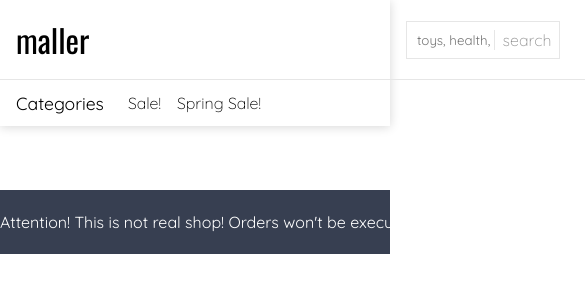
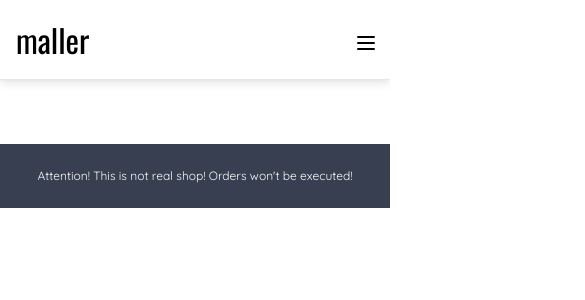
Before and after one commit to krzygrzywygrzy/maller, a React (Create React App) app: page / in a window 390 px wide. Shown: the top 300 px of the page, 585 px wide, since content can reach past the window. Built offline with nearby package versions, Linux system fonts and the light colour scheme; no server answers; the database is empty.

Commit message:
navbar & footer responsiveness

```diff
--- a/src/core/commentCard/commentCard.tsx
+++ b/src/core/commentCard/commentCard.tsx
@@ -10,7 +10,6 @@ const CommentCard: React.FC<Comment> = ({ name, content, rating }) => {
     if (rating) {
       let arr: Array<JSX.Element> = [];
       for (let i = 0; i < rating; i++) {
-        //TODO: resolve problem with key
         arr.push(React.createElement(StarRating, { key: i }));
       }
       setStars(arr);
--- a/src/core/footer/footer.css
+++ b/src/core/footer/footer.css
@@ -12,3 +12,14 @@ footer > div {
   width: 1000px;
   margin: 0 auto;
 }
+
+@media (max-width: 1000px){
+  footer > div {
+    width: 100%;
+  }
+
+  footer {
+    text-align: center;
+    font-size: 0.75rem;
+  }
+}
--- a/src/core/navbar/navbar.css
+++ b/src/core/navbar/navbar.css
@@ -115,3 +115,48 @@ li:hover,
 .account-menu {
   position: absolute;
 }
+
+.burger-menu {
+  margin-right: 0.75rem;
+  margin-top: 10px;
+  cursor: pointer;
+  display: none;
+}
+
+.phone-menu {
+  position: absolute;
+  background: rgba(0, 0, 0, 0.2);
+  width: 100%;
+  height: calc(100vh - 100%);
+}
+
+.phone-menu-container {
+  width: 75%;
+  background: white;
+}
+
+.phone-menu-item {
+  padding: 0.5rem;
+  border-bottom: 1px solid #e6e6e6;
+}
+
+.phone-menu-category {
+  font-weight: 400;
+  padding: 0.5rem;
+}
+
+@media (max-width: 1000px) {
+  .navbar-container {
+    width: 100%;
+  }
+
+  .navbar-options,
+  .search-box,
+  .category-container {
+    display: none;
+  }
+
+  .burger-menu {
+    display: block;
+  }
+}
--- a/src/core/navbar/navbar.tsx
+++ b/src/core/navbar/navbar.tsx
@@ -9,12 +9,14 @@ import Category from "../../models/categories";
 import { rootState } from "../../store/reducers/rootReducer";
 import User from "../../models/user";
 import { useLocation } from "wouter";
+import { ReactComponent as MenuBurger } from "../../assets/icons/menu.svg";
+import MobileMenu from "./phoneMenu";
 
 interface NavbarProps {
   basket: Basket;
   categories: Array<Category>;
   user: User;
-  getCategories();
+  getCategories(): void;
 }
 
 const Navbar: React.FC<NavbarProps> = ({
@@ -24,8 +26,8 @@ const Navbar: React.FC<NavbarProps> = ({
   user,
 }: NavbarProps) => {
   const [showCategory, setShowCategory] = useState<boolean>(false);
-  // eslint-disable-next-line
-  const [_, setLocation] = useLocation();
+  const [showPhoneMenu, setShowPhoneMenu] = useState<boolean>(false);
+  const [, setLocation] = useLocation();
 
   useEffect(() => {
     if (categories.length === 0) getCategories();
@@ -42,6 +44,10 @@ const Navbar: React.FC<NavbarProps> = ({
   const accountRedirect = () => {
     if (user.uid !== undefined) setLocation("/profile");
     else setLocation("/login");
+  };
+
+  const hideMobileMenu = () => {
+    setShowPhoneMenu(false);
   };
 
   return (
@@ -62,7 +68,7 @@ const Navbar: React.FC<NavbarProps> = ({
             </div>
           </div>
         </div>
-        <div className="navbar-options ">
+        <div className="navbar-options">
           <div className="navbar-account ">
             <span onClick={accountRedirect}>
               {user.uid !== undefined ? "Account" : "Log in"}
@@ -71,6 +77,12 @@ const Navbar: React.FC<NavbarProps> = ({
           <Link href="/basket" onClick={() => closeMenu()}>
             basket {basket.items.length}
           </Link>
+        </div>
+        <div className="burger-menu">
+          <MenuBurger
+            height={24}
+            onClick={() => setShowPhoneMenu(!showPhoneMenu)}
+          />
         </div>
       </div>
       <div className="category-container">
@@ -86,6 +98,13 @@ const Navbar: React.FC<NavbarProps> = ({
         <div className="side-category">Spring Sale!</div>
       </div>
       {showCategory && <CategoryList close={closeMenu} />}
+      {showPhoneMenu && (
+        <MobileMenu
+          basketLength={basket.items.length}
+          accountRedirect={accountRedirect}
+          hideMenu={hideMobileMenu}
+        />
+      )}
     </div>
   );
 };
--- /dev/null
+++ b/src/core/navbar/phoneMenu.tsx
@@ -0,0 +1,46 @@
+import React from "react";
+import "./navbar.css";
+import { useLocation } from "wouter";
+
+interface MobileMenuProps {
+  basketLength: number;
+  accountRedirect(): void;
+  hideMenu(): void;
+}
+
+const MobileMenu: React.FC<MobileMenuProps> = ({
+  basketLength,
+  accountRedirect,
+  hideMenu,
+}) => {
+  const [, setLocation] = useLocation();
+
+  return (
+    <div className="phone-menu">
+      <div className="phone-menu-container">
+        <div className="phone-menu-item">search</div>
+        <div
+          className="phone-menu-item"
+          onClick={() => {
+            setLocation("/basket");
+            hideMenu();
+          }}
+        >
+          basket {basketLength}
+        </div>
+        <div
+          className="phone-menu-item"
+          onClick={() => {
+            hideMenu();
+            accountRedirect();
+          }}
+        >
+          account
+        </div>
+        <div className="phone-menu-category">Products</div>
+      </div>
+    </div>
+  );
+};
+
+export default MobileMenu;
--- a/src/index.css
+++ b/src/index.css
@@ -95,3 +95,9 @@ input::placeholder {
 button {
   font-family: inherit;
 }
+
+@media (max-width: 1000px){
+  .container {
+    width: 100%;
+  }
+}
--- a/src/pages/results/results.tsx
+++ b/src/pages/results/results.tsx
@@ -40,7 +40,7 @@ const ResultsPage: React.FC<ResultsPageProps> = ({
       </div>
       {results.state === "success" && results.items.length > 0 && (
         <div className="results-side-menu">
-          <span>Filters</span>
+          {/* <span>Filters</span> */}
         </div>
       )}
     </div>
```
Also changed, not shown: src/assets/icons/menu.svg (added).
